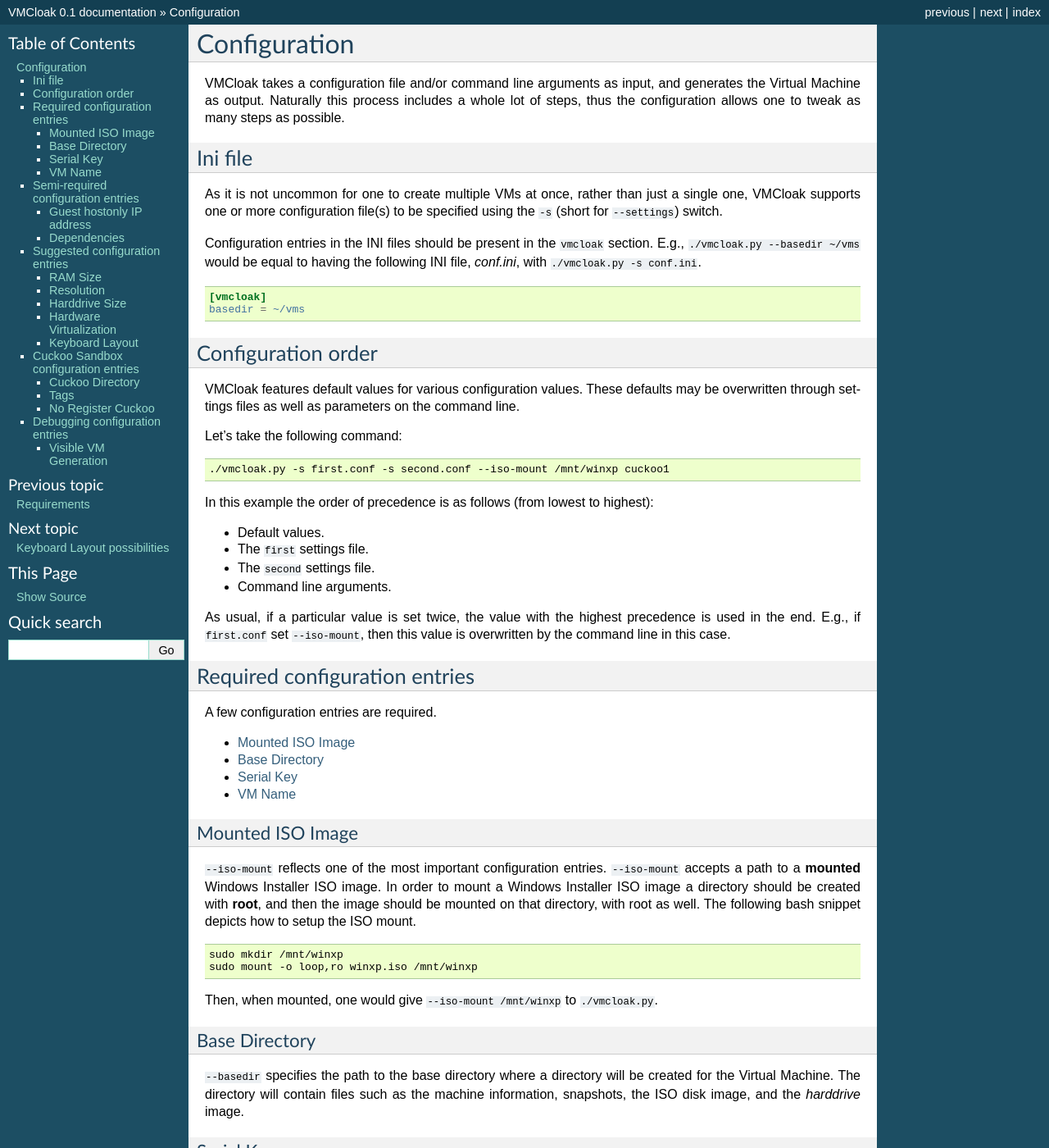
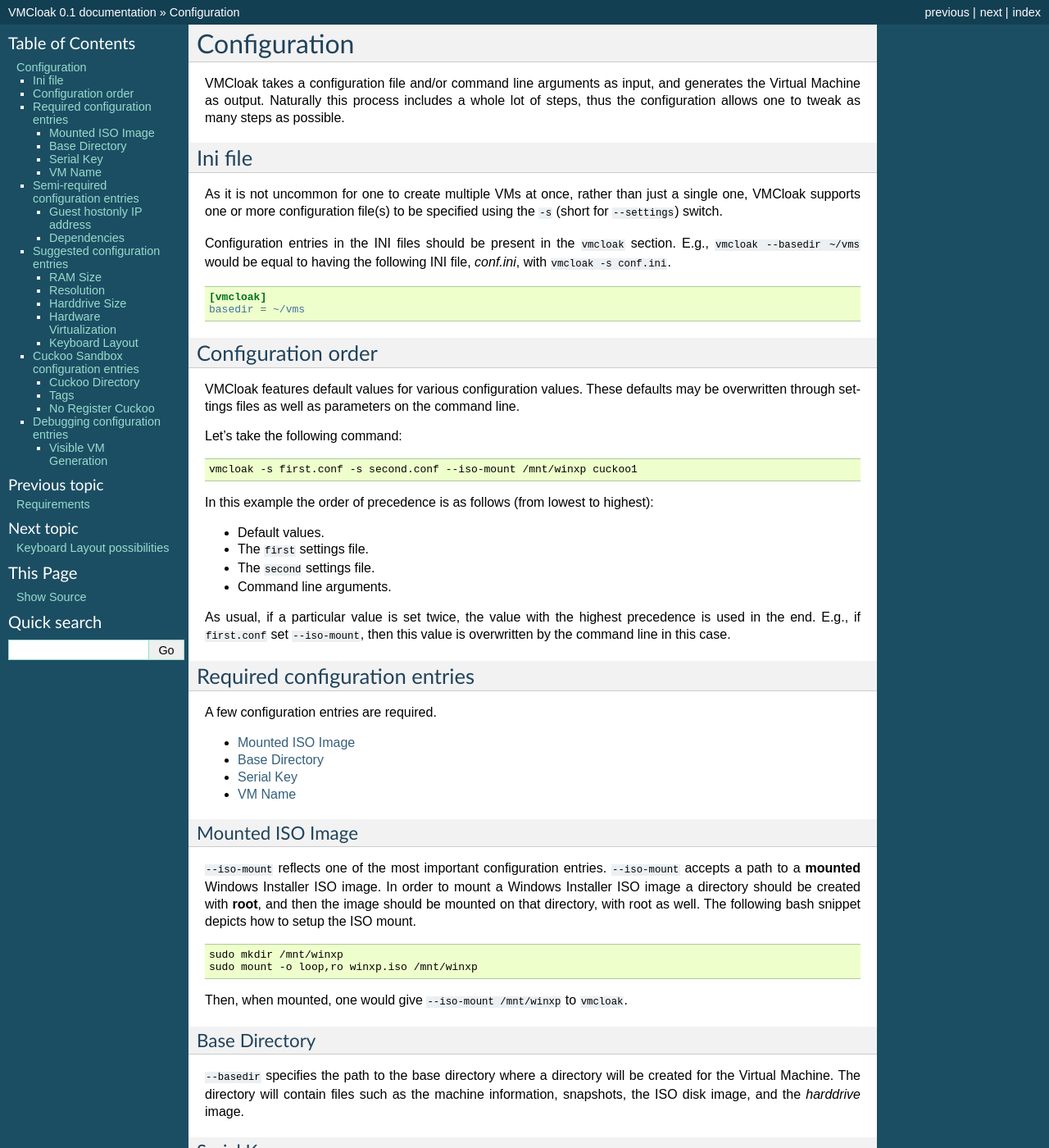
Before and after one commit to hatching/vmcloak, a Sphinx documentation site: the page built from docs/config.rst, in a window 1280 px wide and 1400 px high. Shown: the whole window at 82% size. Built offline with Sphinx 7.4.7, drawn with Linux system fonts in a browser that asks for light colours.

```diff
--- a/docs/config.rst
+++ b/docs/config.rst
@@ -20,8 +20,8 @@ a single one, VMCloak supports one or more configuration file(s) to be
 specified using the ``-s`` (short for ``--settings``) switch.
 
 Configuration entries in the INI files should be present in the ``vmcloak``
-section. E.g., ``./vmcloak.py --basedir ~/vms`` would be equal to having the
-following INI file, *conf.ini*, with ``./vmcloak.py -s conf.ini``.
+section. E.g., ``vmcloak --basedir ~/vms`` would be equal to having the
+following INI file, *conf.ini*, with ``vmcloak -s conf.ini``.
 
 .. code-block:: ini
 
@@ -39,7 +39,7 @@ Let's take the following command:
 
 .. code-block:: bash
 
-    ./vmcloak.py -s first.conf -s second.conf --iso-mount /mnt/winxp cuckoo1
+    vmcloak -s first.conf -s second.conf --iso-mount /mnt/winxp cuckoo1
 
 In this example the order of precedence is as follows (from lowest to
 highest):
@@ -79,8 +79,7 @@ root as well. The following bash snippet depicts how to setup the ISO mount.
     sudo mkdir /mnt/winxp
     sudo mount -o loop,ro winxp.iso /mnt/winxp
 
-Then, when mounted, one would give ``--iso-mount /mnt/winxp`` to
-``./vmcloak.py``.
+Then, when mounted, one would give ``--iso-mount /mnt/winxp`` to ``vmcloak``.
 
 .. _conf-basedir:
 
@@ -110,7 +109,7 @@ VM Name
 
 The Virtual Machine name represents the unique identifier for this VM. This
 value is the extra argument on the command line, e.g.,
-``cuckoo1`` in ``./vmcloak.py -s conf.ini cuckoo1``.
+``cuckoo1`` in ``vmcloak -s conf.ini cuckoo1``.
 
 Semi-required configuration entries
 -----------------------------------
--- a/docs/hwconfig.rst
+++ b/docs/hwconfig.rst
@@ -13,7 +13,7 @@ Creating a Hardware Profile
 ---------------------------
 
 Creating a new hardware profile of a machine requires one to run
-``./utils/gethwconf.py <profile>`` on said machine. The ``profile`` represents
+``vmcloak-gethwconf <profile>`` on said machine. The ``profile`` represents
 the name of this profile - the profile will be called after it and put in the
 ``hwconf/`` directory.
 
@@ -21,4 +21,4 @@ As an example, to create a hardware profile of a lenovo thinkpad, one may do:
 
 .. code-block:: bash
 
-    ./utils/gethwconf.py lenovo_x220
+    vmcloak-gethwconf lenovo_x220
```
Also changed, not shown: docs/deps.rst (+5 -5 lines).
